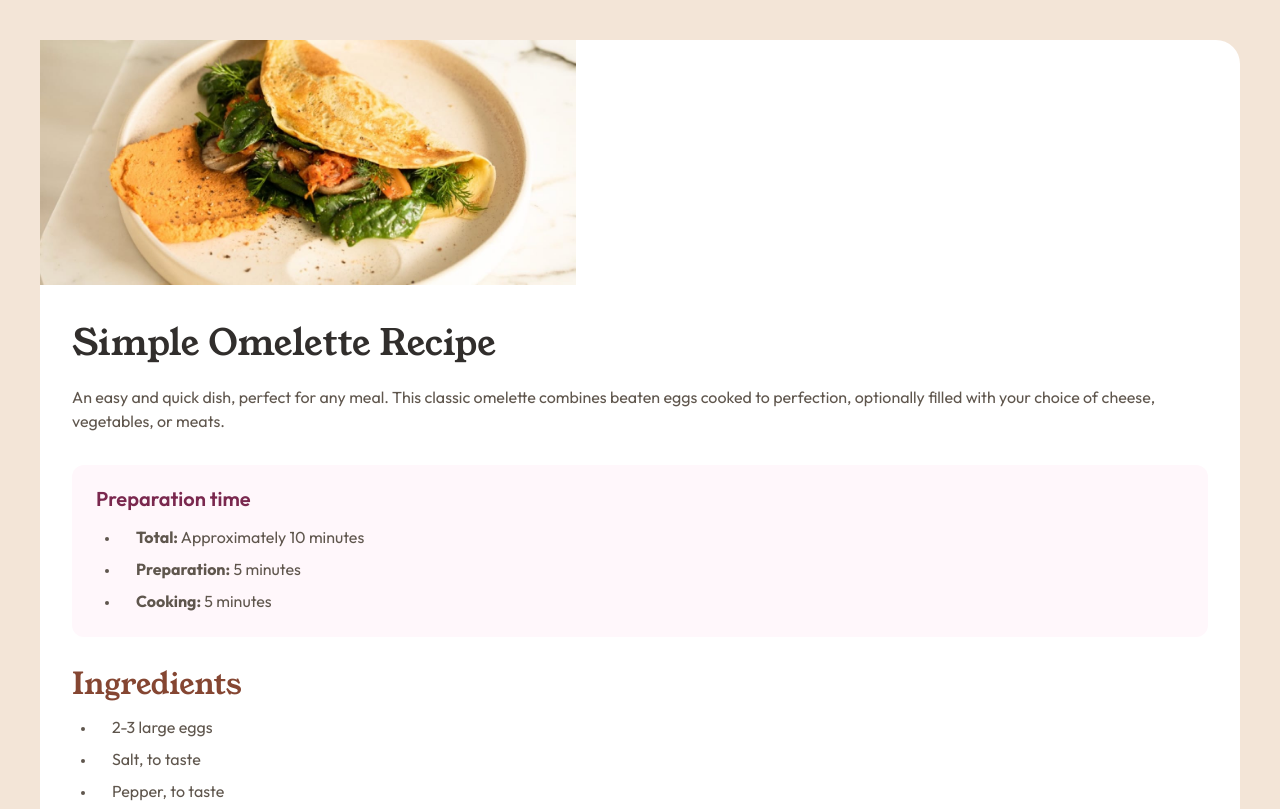
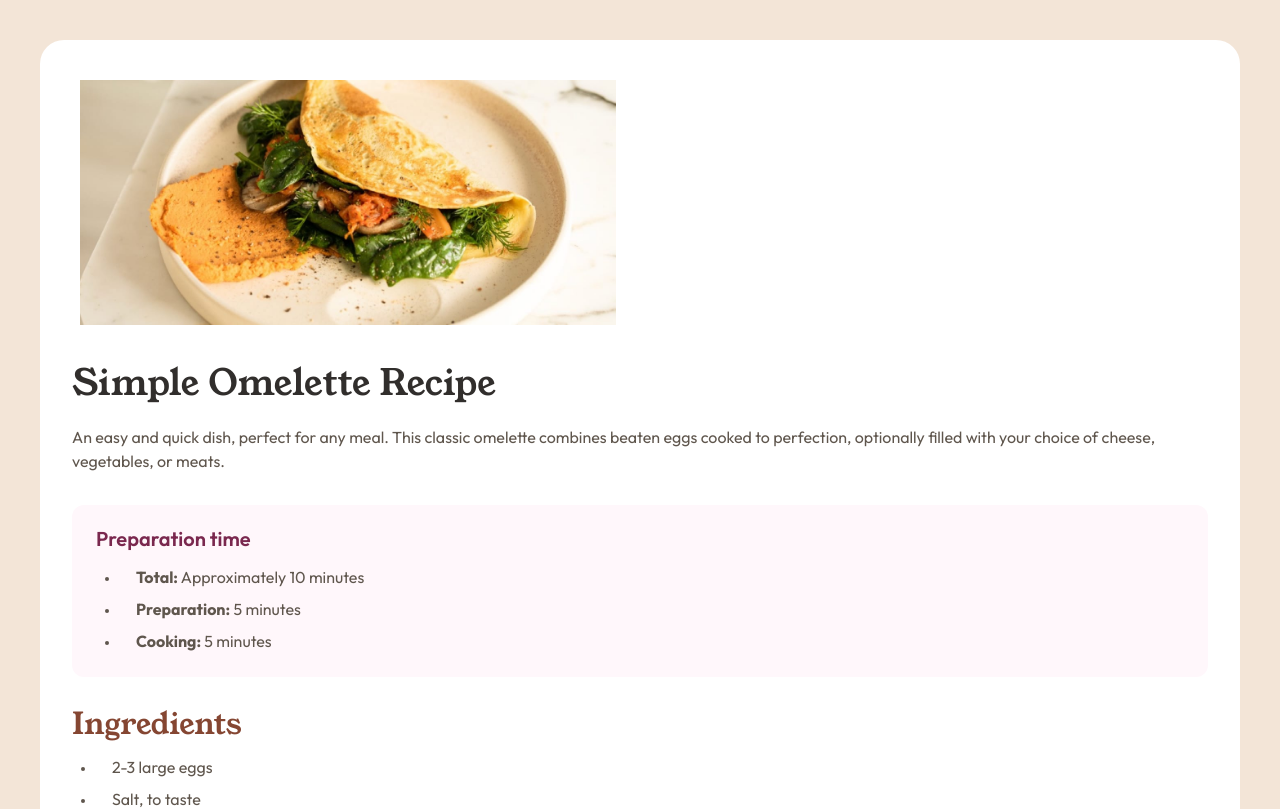
Before and after one commit to DarrickFauvel/fem2407-recipe-page-next, a Next.js app: page / in a window 1280 px wide. Shown: the top 809 px of the page. Built offline with nearby package versions, Linux system fonts and the light colour scheme.

Commit message:
Add responsive padding

```diff
--- a/app/components/recipe/index.tsx
+++ b/app/components/recipe/index.tsx
@@ -8,7 +8,7 @@ import RecipeTitle from "./components/title"
 const Recipe = () => {
   return (
     <article className="flex flex-col w-full bg-white sm:rounded-3xl">
-      <div className="">
+      <div className="sm:px-10 sm:pt-10">
         <RecipeImage />
       </div>
       <div className="flex flex-col gap-8 px-8 py-10">
```
